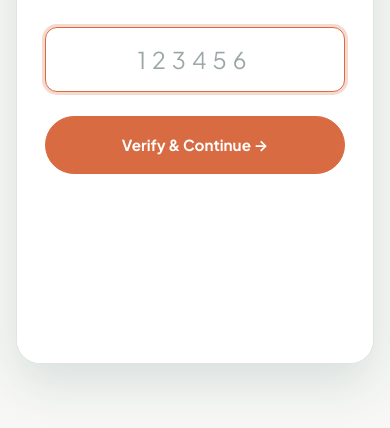
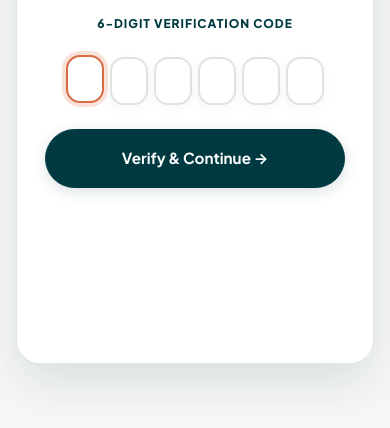
Before and after one commit to Rahuldev007-ai/taxi-booking-system, a Django app: page /user/verify-otp/ in a window 390 px wide. Shown: the part 378-806 px from the top of the page. Run offline with Django 5.2, Linux system fonts and the light colour scheme; some web fonts are replaced.

Commit message:
Task 38 :Verify OTP and show new password form and Save new password after validation.

```diff
--- a/static/css/tokens.css
+++ b/static/css/tokens.css
@@ -808,3 +808,51 @@ h1, h2, h3, h4, .nest-heading {
         transform: scaleX(0);
     }
 }
+
+/* ==========================================================================
+   SEPARATE OTP DIGIT BOXES (6-DIGIT VERIFICATION)
+   ========================================================================== */
+.otp-container {
+    display: flex;
+    justify-content: center;
+    gap: 8px;
+    margin: 1.5rem 0;
+}
+
+.otp-digit-input {
+    width: 46px;
+    height: 54px;
+    font-size: 1.5rem;
+    font-weight: 800;
+    text-align: center;
+    color: var(--nest-teal);
+    background-color: #FFFFFF;
+    border: 2px solid var(--nest-border);
+    border-radius: var(--nest-radius-md);
+    box-shadow: var(--nest-shadow-sm);
+    transition: all 0.2s cubic-bezier(0.16, 1, 0.3, 1);
+    outline: none;
+}
+
+.otp-digit-input:focus {
+    border-color: var(--nest-copper);
+    box-shadow: 0 0 0 4px rgba(217, 107, 67, 0.2);
+    transform: translateY(-2px);
+    background-color: #FFFFFF;
+}
+
+.otp-digit-input.filled {
+    border-color: var(--nest-teal);
+    background-color: var(--nest-teal-subtle);
+}
+
+@media (max-width: 480px) {
+    .otp-container {
+        gap: 6px;
+    }
+    .otp-digit-input {
+        width: 38px;
+        height: 48px;
+        font-size: 1.25rem;
+    }
+}
--- /dev/null
+++ b/static/js/otp.js
@@ -0,0 +1,91 @@
+/**
+ * Separate OTP Digit Input Box Controller
+ * Auto-advances focus on digit input, handles Backspace, Paste, and syncs hidden OTP input.
+ */
+document.addEventListener('DOMContentLoaded', function () {
+    const container = document.getElementById('otpContainer');
+    if (!container) return;
+
+    const inputs = container.querySelectorAll('.otp-digit-input');
+    const hiddenOtp = document.getElementById('hidden_otp');
+    const form = container.closest('form');
+
+    function updateHiddenOtp() {
+        let code = '';
+        inputs.forEach(input => {
+            code += input.value.trim();
+        });
+        if (hiddenOtp) {
+            hiddenOtp.value = code;
+        }
+    }
+
+    inputs.forEach((input, index) => {
+        // Enforce numeric input and auto-advance
+        input.addEventListener('input', function () {
+            const val = this.value.replace(/[^0-9]/g, '');
+            this.value = val;
+
+            if (val) {
+                this.classList.add('filled');
+                if (index < inputs.length - 1) {
+                    inputs[index + 1].focus();
+                }
+            } else {
+                this.classList.remove('filled');
+            }
+            updateHiddenOtp();
+        });
+
+        // Handle Backspace navigation
+        input.addEventListener('keydown', function (e) {
+            if (e.key === 'Backspace' && !this.value && index > 0) {
+                inputs[index - 1].focus();
+            }
+        });
+
+        // Handle Paste event (e.g., pasting "123456")
+        input.addEventListener('paste', function (e) {
+            e.preventDefault();
+            const clipboardData = (e.clipboardData || window.clipboardData);
+            if (!clipboardData) return;
+
+            const pastedText = clipboardData.getData('text').replace(/[^0-9]/g, '').trim();
+            if (!pastedText) return;
+
+            const digits = pastedText.split('');
+            inputs.forEach((inp, idx) => {
+                if (digits[idx]) {
+                    inp.value = digits[idx];
+                    inp.classList.add('filled');
+                }
+            });
+
+            updateHiddenOtp();
+
+            const nextFocusIndex = Math.min(digits.length, inputs.length - 1);
+            inputs[nextFocusIndex].focus();
+        });
+    });
+
+    if (form) {
+        form.addEventListener('submit', function (e) {
+            updateHiddenOtp();
+            if (hiddenOtp && hiddenOtp.value.length < inputs.length) {
+                e.preventDefault();
+                if (window.showToast) {
+                    window.showToast("Please enter all digit boxes of the OTP code.", "error", 4000);
+                } else {
+                    alert("Please enter all digit boxes of the OTP code.");
+                }
+                // Focus the first empty box
+                for (let inp of inputs) {
+                    if (!inp.value) {
+                        inp.focus();
+                        break;
+                    }
+                }
+            }
+        });
+    }
+});
--- a/templates/components/base.html
+++ b/templates/components/base.html
@@ -42,6 +42,7 @@
 
     <script src="https://cdn.jsdelivr.net/npm/bootstrap@5.3.2/dist/js/bootstrap.bundle.min.js"></script>
     <script src="{% static 'js/toast.js' %}"></script>
+    <script src="{% static 'js/otp.js' %}"></script>
     {% block extra_js %}{% endblock %}
 </body>
 </html>
--- a/templates/pages/forgot_password.html
+++ b/templates/pages/forgot_password.html
@@ -35,7 +35,7 @@
                     <label class="nest-form-label">Registered Email</label>
                     <input type="email" name="email" class="nest-input" placeholder="user@example.com" value="{{ email|default:'' }}" required autofocus />
                 </div>
-                <button type="submit" class="btn-nest-accent w-100 py-3 mb-3">
+                <button type="submit" class="btn-nest-primary w-100 py-3 mb-3">
                     Send Reset OTP Code &rarr;
                 </button>
             </form>
--- a/templates/pages/verify_otp.html
+++ b/templates/pages/verify_otp.html
@@ -36,10 +36,18 @@
             <form method="post" action="{% url 'user_verify_otp' %}">
                 {% csrf_token %}
                 <div class="mb-4">
-                    <input type="text" name="otp" class="nest-input text-center fw-extrabold fs-3" placeholder="123456" maxlength="6"
-                           inputmode="numeric" pattern="[0-9]*" oninput="this.value = this.value.replace(/[^0-9]/g, '')" required autofocus style="letter-spacing: 6px; color: var(--nest-copper);">
+                    <label class="nest-form-label text-center d-block">6-Digit Verification Code</label>
+                    <div class="otp-container mb-3" id="otpContainer">
+                        <input type="text" class="otp-digit-input" maxlength="1" pattern="[0-9]*" inputmode="numeric" autofocus autocomplete="off" />
+                        <input type="text" class="otp-digit-input" maxlength="1" pattern="[0-9]*" inputmode="numeric" autocomplete="off" />
+                        <input type="text" class="otp-digit-input" maxlength="1" pattern="[0-9]*" inputmode="numeric" autocomplete="off" />
+                        <input type="text" class="otp-digit-input" maxlength="1" pattern="[0-9]*" inputmode="numeric" autocomplete="off" />
+                        <input type="text" class="otp-digit-input" maxlength="1" pattern="[0-9]*" inputmode="numeric" autocomplete="off" />
+                        <input type="text" class="otp-digit-input" maxlength="1" pattern="[0-9]*" inputmode="numeric" autocomplete="off" />
+                    </div>
+                    <input type="hidden" name="otp" id="hidden_otp" required />
                 </div>
-                <button type="submit" class="btn-nest-accent w-100 py-3 mb-3">
+                <button type="submit" class="btn-nest-primary w-100 py-3 mb-3">
                     Verify & Continue &rarr;
                 </button>
             </form>
```
Also changed, not shown: templates/admin_pages/verify_otp.html (+11 -4 lines), templates/pages/driver_verify_otp.html (+11 -4 lines).
